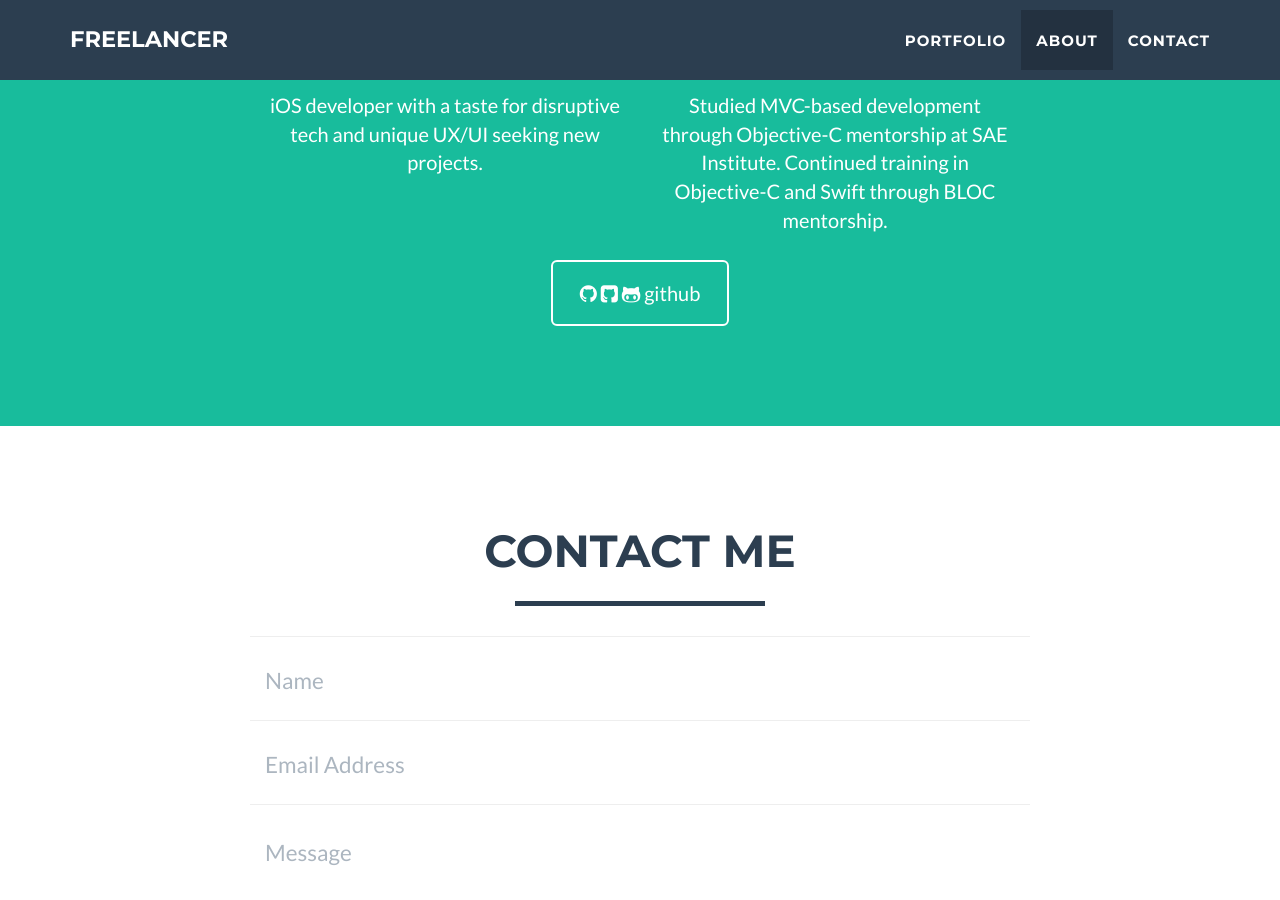
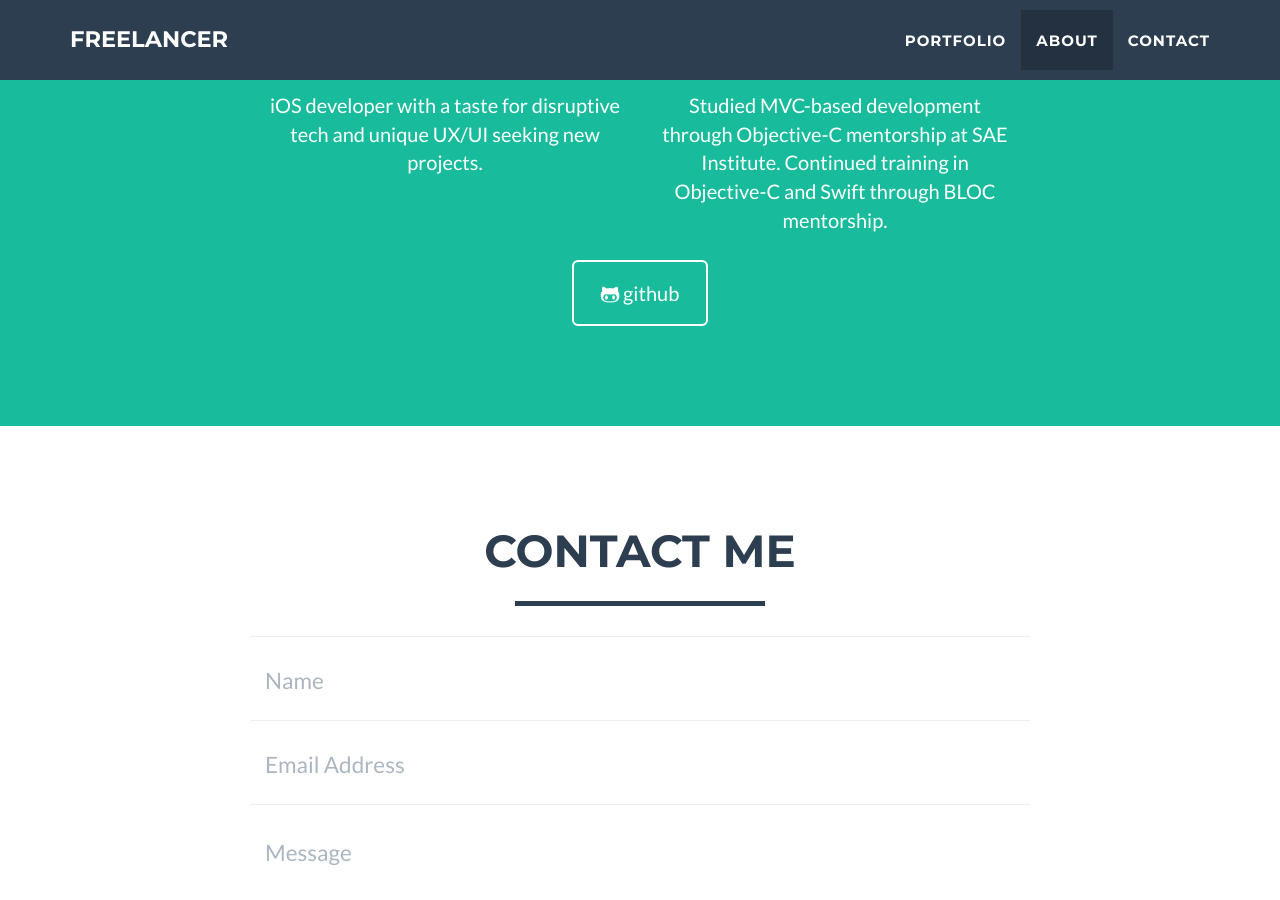
Before and after one commit to andrewcar/andrewcar.github.io, a Jekyll site: the page built from index.html, in a window 1280 px wide and 900 px high, scrolled down 1783 px. Built offline with Jekyll 4.4.1, drawn with Linux system fonts in a browser that asks for light colours.

Commit message:
Update about.html

```diff
--- a/_includes/about.html
+++ b/_includes/about.html
@@ -18,7 +18,7 @@
              </center>
                 <div class="col-lg-8 col-lg-offset-2 text-center">
                     <a href="https://github.com/andrewcar" class="btn btn-lg btn-outline">
-                     <i class="fa fa-github"></i> <i class="fa fa-github-square"></i> <i class="fa fa-github-alt"></i> github
+                     <i class="fa fa-github-alt"></i> github
                     </a>
                 </div>
             </div>
```
